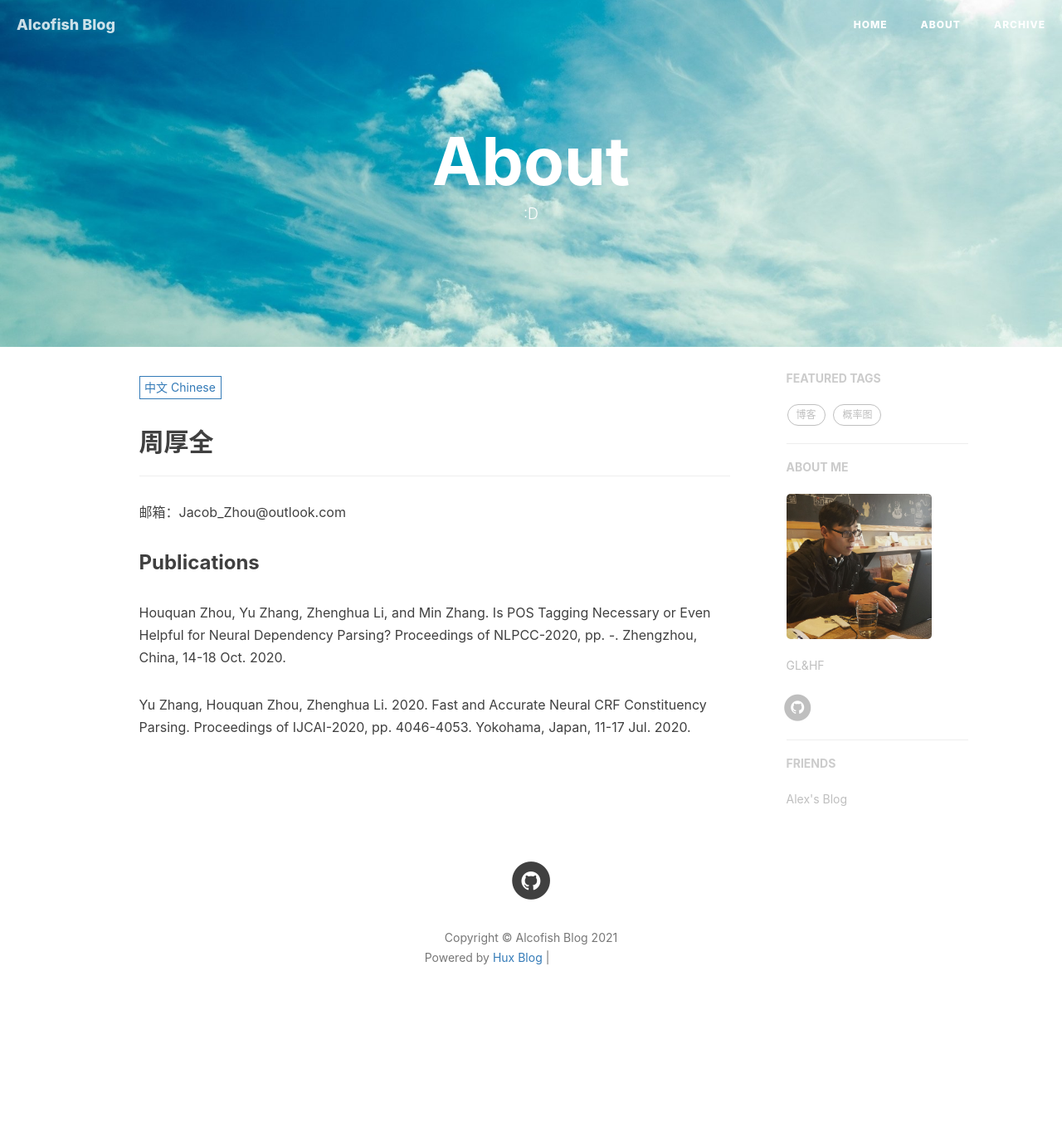
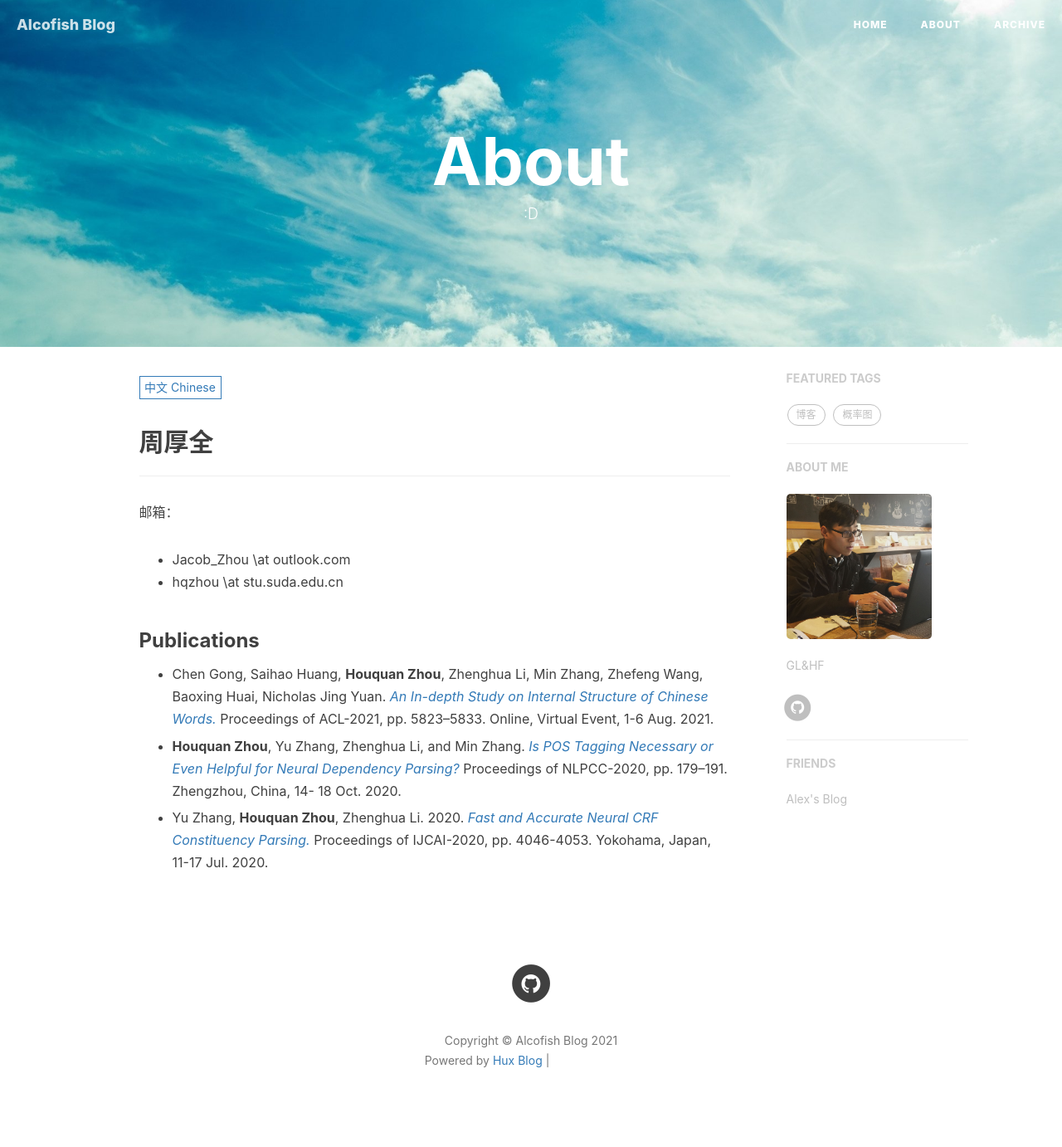
Before and after one commit to Jacob-Zhou/jacob-zhou.github.io, a Jekyll site: the page built from about.html, in a window 1280 px wide. Shown: the whole page at 83% size. Built offline with Jekyll 4.4.1, drawn with Linux system fonts in a browser that asks for light colours; nearby versions of some CDN libraries; comment, search, counter and statistics services are not loaded; before the commit the page ends 1258 px from its top, so only the background shows below that; grey boxes are pictures that could not be loaded.

Commit message:
update publications

```diff
--- a/_includes/about/en.md
+++ b/_includes/about/en.md
@@ -1,9 +1,13 @@
 ## Houquan Zhou (周厚全)
 ---
-E-mail：Jacob_Zhou@outlook.com
+E-mail:
+- Jacob_Zhou \at outlook.com
+- hqzhou \at stu.suda.edu.cn
 
 ### Publications
 
-Houquan Zhou, Yu Zhang, Zhenghua Li, and Min Zhang. Is POS Tagging Necessary or Even Helpful for Neural Dependency Parsing? Proceedings of NLPCC-2020, pp. *-*. Zhengzhou, China, 14-18 Oct. 2020.
+- Chen Gong, Saihao Huang, **Houquan Zhou**, Zhenghua Li, Min Zhang, Zhefeng Wang, Baoxing Huai, Nicholas Jing Yuan. [*An In-depth Study on Internal Structure of Chinese Words.*](https://aclanthology.org/2021.acl-long.452/) Proceedings of ACL-2021, pp. 5823–5833. Online, Virtual Event, 1-6 Aug. 2021.
 
-Yu Zhang, Houquan Zhou, Zhenghua Li. 2020. Fast and Accurate Neural CRF Constituency Parsing. Proceedings of IJCAI-2020, pp. 4046-4053. Yokohama, Japan, 11-17 Jul. 2020.
+- **Houquan Zhou**, Yu Zhang, Zhenghua Li, and Min Zhang. [*Is POS Tagging Necessary or Even Helpful for Neural Dependency Parsing?*](https://arxiv.org/abs/2003.03204) Proceedings of NLPCC-2020, pp. 179--191. Zhengzhou, China, 14- 18 Oct.  2020.
+
+- Yu Zhang, **Houquan Zhou**, Zhenghua Li. 2020. [*Fast and Accurate Neural CRF Constituency Parsing.*](https://www.ijcai.org/Proceedings/2020/560) Proceedings of IJCAI-2020, pp. 4046-4053. Yokohama, Japan, 11-17 Jul. 2020.
--- a/_includes/about/zh.md
+++ b/_includes/about/zh.md
@@ -1,9 +1,13 @@
 ## 周厚全
 ---
-邮箱：Jacob_Zhou@outlook.com
+邮箱：
+- Jacob_Zhou \at outlook.com
+- hqzhou \at stu.suda.edu.cn
 
 ### Publications
 
-Houquan Zhou, Yu Zhang, Zhenghua Li, and Min Zhang. Is POS Tagging Necessary or Even Helpful for Neural Dependency Parsing? Proceedings of NLPCC-2020, pp. *-*. Zhengzhou, China, 14-18 Oct. 2020.
+- Chen Gong, Saihao Huang, **Houquan Zhou**, Zhenghua Li, Min Zhang, Zhefeng Wang, Baoxing Huai, Nicholas Jing Yuan. [*An In-depth Study on Internal Structure of Chinese Words.*](https://aclanthology.org/2021.acl-long.452/) Proceedings of ACL-2021, pp. 5823–5833. Online, Virtual Event, 1-6 Aug. 2021.
 
-Yu Zhang, Houquan Zhou, Zhenghua Li. 2020. Fast and Accurate Neural CRF Constituency Parsing. Proceedings of IJCAI-2020, pp. 4046-4053. Yokohama, Japan, 11-17 Jul. 2020.
+- **Houquan Zhou**, Yu Zhang, Zhenghua Li, and Min Zhang. [*Is POS Tagging Necessary or Even Helpful for Neural Dependency Parsing?*](https://arxiv.org/abs/2003.03204) Proceedings of NLPCC-2020, pp. 179--191. Zhengzhou, China, 14- 18 Oct.  2020.
+
+- Yu Zhang, **Houquan Zhou**, Zhenghua Li. 2020. [*Fast and Accurate Neural CRF Constituency Parsing.*](https://www.ijcai.org/Proceedings/2020/560) Proceedings of IJCAI-2020, pp. 4046-4053. Yokohama, Japan, 11-17 Jul. 2020.
```
